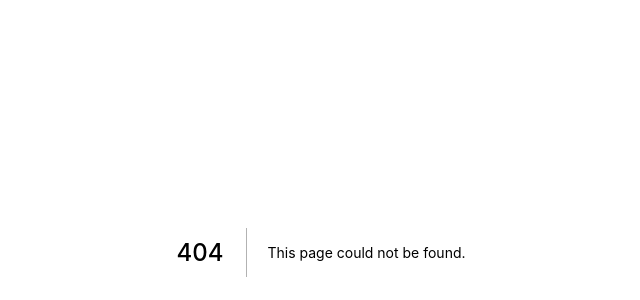
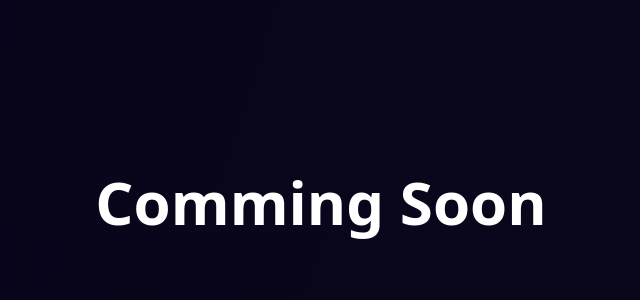
Before and after one commit to anass-ghammadi/cv-ghammadi, a Next.js app: page /Portfolio in a window 1280 px wide. Before the commit this address had no page. Shown: the part 148-448 px from the top of the page, without its empty margins (319-959 px from the left). Built offline with nearby package versions, Linux system fonts and the light colour scheme.

Commit message:
Create Portfolio.tsx

```diff
--- /dev/null
+++ b/pages/Portfolio.tsx
@@ -0,0 +1,14 @@
+
+
+function PortFolio () {
+    return (
+        <>
+            <div className="flex items-center justify-center pt-80 text-white text-3xl lg:text-6xl  font-semibold">
+                <h1>Comming Soon</h1>
+
+            </div>
+        </>
+    )
+}
+
+export default PortFolio
```
